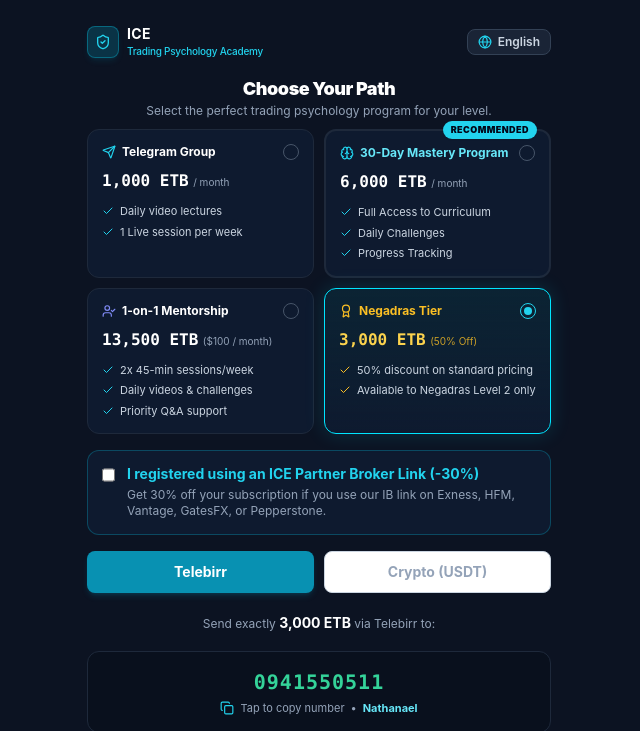
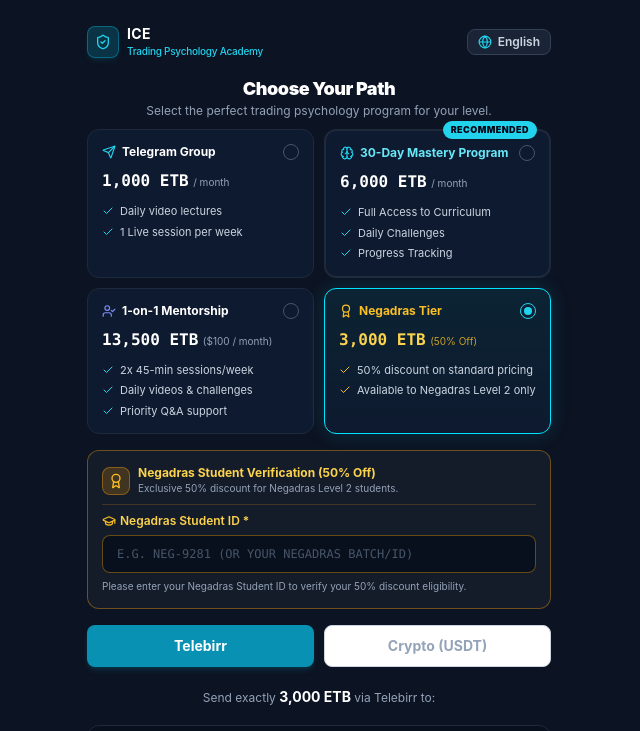
Before and after one commit to melek922/ICEr, a website: page index.html in a window 1280 px wide. Both pictures are taken after a click on the element 758 px from the left and 360 px from the top of the page. Shown: the top 731 px of the page, without its empty margins (321-961 px from the left). Drawn offline with nearby package versions, Linux system fonts and the light colour scheme; no server answers.

Commit message:
Add index.html - ICE Bot Integration

```diff
--- a/index.html
+++ b/index.html
@@ -216,8 +216,8 @@
             </div>
         </div>
 
-        <!-- 1. Broker Partner Discount Box -->
-        <div class="rounded-xl border border-cyan-500/30 bg-[#0e1a2f] p-3.5 transition-all">
+        <!-- 1. Broker Partner Discount Box (Hidden for Negadras Tier) -->
+        <div id="brokerDiscountContainer" class="rounded-xl border border-cyan-500/30 bg-[#0e1a2f] p-3.5 transition-all">
             <label class="flex items-start gap-3 cursor-pointer select-none">
                 <input type="checkbox" id="brokerDiscount" onchange="toggleBrokerDiscount()" class="custom-checkbox w-4 h-4 mt-0.5 rounded cursor-pointer">
                 <div>
@@ -238,6 +238,28 @@
                 <input type="text" id="broker_wallet_id" oninput="checkFormValidity()" placeholder="e.g. 18273645 (Exness/HFM Wallet ID)" class="w-full px-3.5 py-2.5 rounded-lg bg-[#09101d] border border-cyan-500/40 focus:border-cyan-400 focus:outline-none text-xs text-white placeholder:text-slate-600 font-mono">
                 <p class="text-[10px] text-slate-400" id="txtBrokerWalletHelp">
                     Please enter your broker wallet ID so we can verify your 30% discount.
+                </p>
+            </div>
+        </div>
+
+        <!-- 1b. Negadras Student Verification Box (Visible ONLY for Negadras Tier) -->
+        <div id="negadrasStudentContainer" class="hidden rounded-xl border border-amber-500/40 bg-[#141b29] p-3.5 space-y-2 fade-in">
+            <div class="flex items-center gap-2">
+                <div class="w-7 h-7 rounded-lg bg-amber-500/20 border border-amber-500/40 flex items-center justify-center text-amber-400 shrink-0">
+                    <i data-lucide="award" class="w-4 h-4"></i>
+                </div>
+                <div>
+                    <h4 class="text-xs font-bold text-amber-300" id="txtNegadrasVerifyTitle">Negadras Student Verification (50% Off)</h4>
+                    <p class="text-[10px] text-slate-400" id="txtNegadrasVerifySub">Exclusive 50% discount for Negadras Level 2 students.</p>
+                </div>
+            </div>
+            <div class="pt-2 border-t border-amber-500/20 space-y-1.5">
+                <label class="block text-xs font-semibold text-amber-300 flex items-center gap-1" id="lblStudentId">
+                    <i data-lucide="graduation-cap" class="w-3.5 h-3.5 text-amber-400"></i> Negadras Student ID *
+                </label>
+                <input type="text" id="student_id" oninput="checkFormValidity()" placeholder="e.g. NEG-9281 (or your Negadras Batch/ID)" class="w-full px-3.5 py-2.5 rounded-lg bg-[#09101d] border border-amber-500/40 focus:border-amber-400 focus:outline-none text-xs text-white placeholder:text-slate-600 font-mono uppercase">
+                <p class="text-[10px] text-slate-400" id="txtStudentIdHelp">
+                    Please enter your Negadras Student ID to verify your 50% discount eligibility.
                 </p>
             </div>
         </div>
@@ -480,6 +502,10 @@
                 brokerSub: 'Get 30% off your subscription if you use our IB link on Exness, HFM, Vantage, GatesFX, or Pepperstone.',
                 lblBrokerWallet: 'Broker Account / Wallet ID *',
                 brokerWalletHelp: 'Please enter your broker wallet ID so we can verify your 30% discount.',
+                txtNegadrasVerifyTitle: 'Negadras Student Verification (50% Off)',
+                txtNegadrasVerifySub: 'Exclusive 50% discount for Negadras Level 2 students.',
+                lblStudentId: 'Negadras Student ID *',
+                txtStudentIdHelp: 'Please enter your Negadras Student ID to verify your 50% discount eligibility.',
                 sendViaTB: 'Send exactly {amount} via Telebirr to:',
                 sendViaUSDT: 'Send exactly {amount} via Crypto (USDT TRC20) to:',
                 tapTB: 'Tap to copy number',
@@ -518,6 +544,10 @@
                 brokerSub: 'በእኛ የ Exness, HFM, Vantage, GatesFX ወይም Pepperstone ሊንክ ከተመዘገቡ የ 30% ቅናሽ ያገኛሉ።',
                 lblBrokerWallet: 'የብሮከር ዋሌት / አካውንት መለያ (Wallet ID) *',
                 brokerWalletHelp: 'የ 30% ቅናሹን ለማረጋገጥ እባክዎን የብሮከር ዋሌት አይዲዎን ያስገቡ።',
+                txtNegadrasVerifyTitle: 'የነጋድራስ ተማሪ ማረጋገጫ (የ 50% ቅናሽ)',
+                txtNegadrasVerifySub: 'ለነጋድራስ ሌቭል 2 ተማሪዎች ብቻ የተዘጋጀ ልዩ የ 50% ቅናሽ።',
+                lblStudentId: 'የነጋድራስ የተማሪ መለያ ቁጥር (Student ID) *',
+                txtStudentIdHelp: 'የ 50% ቅናሹን ተጠቃሚነት ለማረጋገጥ እባክዎን የነጋድራስ የተማሪ መለያ ቁጥርዎን ያስገቡ።',
                 sendViaTB: 'በትክክል {amount} በቴሌብር ይላኩ ወደ፦',
                 sendViaUSDT: 'በትክክል {amount} በ USDT (TRC20) ይላኩ ወደ፦',
                 tapTB: 'ቁጥሩን ኮፒ ለማድረግ ይጫኑ',
@@ -576,7 +606,41 @@
                 }
             });
 
+            const brokerContainer = document.getElementById('brokerDiscountContainer');
+            const negadrasContainer = document.getElementById('negadrasStudentContainer');
+            const brokerCheckbox = document.getElementById('brokerDiscount');
+            const brokerWalletInput = document.getElementById('broker_wallet_id');
+            const studentIdInput = document.getElementById('student_id');
+
+            if (selectedPackageId === 'negadras_tier') {
+                // Hide 30% broker discount & uncheck (cannot combine discounts)
+                if (brokerContainer) brokerContainer.classList.add('hidden');
+                if (brokerCheckbox) brokerCheckbox.checked = false;
+                const brokerWalletBox = document.getElementById('brokerWalletContainer');
+                if (brokerWalletBox) brokerWalletBox.classList.add('hidden');
+                if (brokerWalletInput) {
+                    brokerWalletInput.required = false;
+                    brokerWalletInput.value = '';
+                }
+
+                // Show Negadras Student ID input
+                if (negadrasContainer) negadrasContainer.classList.remove('hidden');
+                if (studentIdInput) studentIdInput.required = true;
+            } else {
+                // Show 30% broker discount for other tiers
+                if (brokerContainer) brokerContainer.classList.remove('hidden');
+
+                // Hide Negadras Student ID input
+                if (negadrasContainer) negadrasContainer.classList.add('hidden');
+                if (studentIdInput) {
+                    studentIdInput.required = false;
+                    studentIdInput.value = '';
+                }
+            }
+
+            lucide.createIcons();
             updateDisplay();
+            checkFormValidity();
         }
 
         function toggleLanguage() {
@@ -593,6 +657,10 @@
             document.getElementById('txtBrokerSub').innerText = t.brokerSub;
             document.getElementById('lblBrokerWallet').innerHTML = `<i data-lucide="wallet" class="w-3.5 h-3.5 text-cyan-400"></i> ${t.lblBrokerWallet}`;
             document.getElementById('txtBrokerWalletHelp').innerText = t.brokerWalletHelp;
+            document.getElementById('txtNegadrasVerifyTitle').innerText = t.txtNegadrasVerifyTitle;
+            document.getElementById('txtNegadrasVerifySub').innerText = t.txtNegadrasVerifySub;
+            document.getElementById('lblStudentId').innerHTML = `<i data-lucide="graduation-cap" class="w-3.5 h-3.5 text-amber-400"></i> ${t.lblStudentId}`;
+            document.getElementById('txtStudentIdHelp').innerText = t.txtStudentIdHelp;
             document.getElementById('lblName').innerHTML = `<i data-lucide="user" class="w-3.5 h-3.5 text-cyan-400"></i> ${t.lblName}`;
             document.getElementById('lblPhone').innerHTML = `<i data-lucide="phone" class="w-3.5 h-3.5 text-cyan-400"></i> ${t.lblPhone}`;
             document.getElementById('lblEmail').innerHTML = `<i data-lucide="mail" class="w-3.5 h-3.5 text-cyan-400"></i> ${t.lblEmail}`;
@@ -768,11 +836,19 @@
             const phone = document.getElementById('phone').value.trim();
             const email = document.getElementById('email').value.trim();
             const txRef = document.getElementById('tx_ref').value.trim();
-            const isDiscounted = document.getElementById('brokerDiscount').checked;
+            const isNegadras = selectedPackageId === 'negadras_tier';
+            const isDiscounted = !isNegadras && document.getElementById('brokerDiscount').checked;
             const brokerWalletId = document.getElementById('broker_wallet_id').value.trim();
+            const studentId = document.getElementById('student_id') ? document.getElementById('student_id').value.trim() : '';
 
-            const isBrokerValid = !isDiscounted || (isDiscounted && brokerWalletId.length > 0);
-            const isFilled = name.length > 0 && phone.length > 0 && email.length > 3 && txRef.length > 0 && receiptBase64.length > 0 && isBrokerValid;
+            let isTierValid = true;
+            if (isNegadras) {
+                isTierValid = studentId.length > 0;
+            } else if (isDiscounted) {
+                isTierValid = brokerWalletId.length > 0;
+            }
+
+            const isFilled = name.length > 0 && phone.length > 0 && email.length > 3 && txRef.length > 0 && receiptBase64.length > 0 && isTierValid;
 
             const submitContainer = document.getElementById('submitButtonContainer');
             const hintContainer = document.getElementById('incompleteHint');
@@ -795,12 +871,19 @@
                 return;
             }
 
+            const isNegadras = selectedPackageId === 'negadras_tier';
+            const studentId = document.getElementById('student_id') ? document.getElementById('student_id').value.trim() : '';
+            if (isNegadras && !studentId) {
+                alert(currentLang === 'en' ? 'Please enter your Negadras Student ID.' : 'እባክዎ የነጋድራስ የተማሪ መለያ ቁጥርዎን ያስገቡ።');
+                return;
+            }
+
             const submitBtn = document.getElementById('submitBtn');
             const btnVerifyText = document.getElementById('btnVerifyText');
             submitBtn.disabled = true;
             btnVerifyText.innerText = currentLang === 'en' ? 'Submitting Order...' : 'ትዕዛዙን በመላክ ላይ...';
 
-            const isDiscounted = document.getElementById('brokerDiscount').checked;
+            const isDiscounted = !isNegadras && document.getElementById('brokerDiscount').checked;
             const brokerWalletId = document.getElementById('broker_wallet_id').value.trim();
             const pkg = PACKAGES[selectedPackageId] || PACKAGES.mastery_30day;
 
@@ -808,7 +891,12 @@
                 ? (isDiscounted ? Math.round(pkg.baseTB * 0.7) : pkg.baseTB).toLocaleString() + ' ETB'
                 : (isDiscounted ? Math.round(pkg.baseUSDT * 0.7) : pkg.baseUSDT) + ' USDT';
 
-            const packageName = isDiscounted ? `${pkg.titleEn} (Partner -30%)` : pkg.titleEn;
+            let packageName = pkg.titleEn;
+            if (isNegadras) {
+                packageName = `ICE Negadras Tier (50% Off - ID: ${studentId})`;
+            } else if (isDiscounted) {
+                packageName = `${pkg.titleEn} (Partner -30%)`;
+            }
 
             const payload = {
                 user_id: telegramUserId,
@@ -816,6 +904,7 @@
                 phone: document.getElementById('phone').value.trim(),
                 email: document.getElementById('email').value.trim(),
                 telegram_username: telegramUsername,
+                student_id: isNegadras ? studentId : '',
                 broker_wallet_id: isDiscounted ? brokerWalletId : '',
                 package_id: selectedPackageId,
                 package_type: packageName,
```
